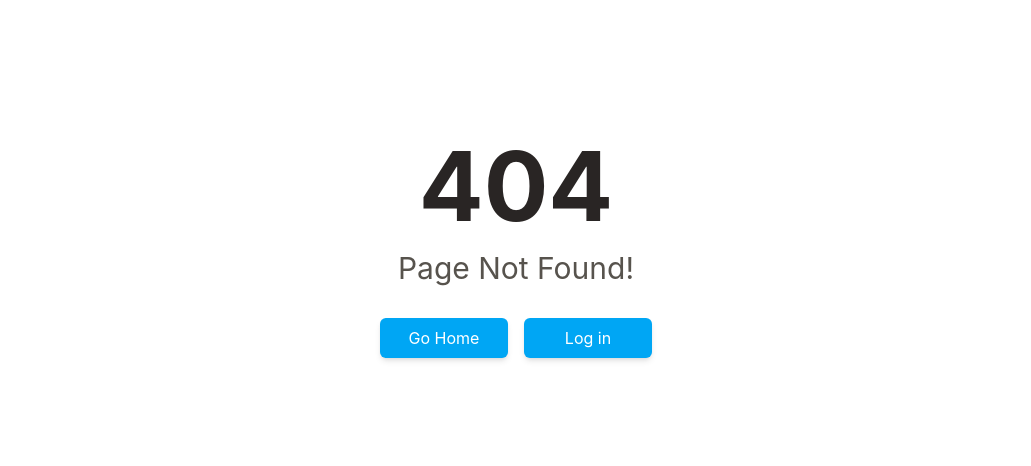
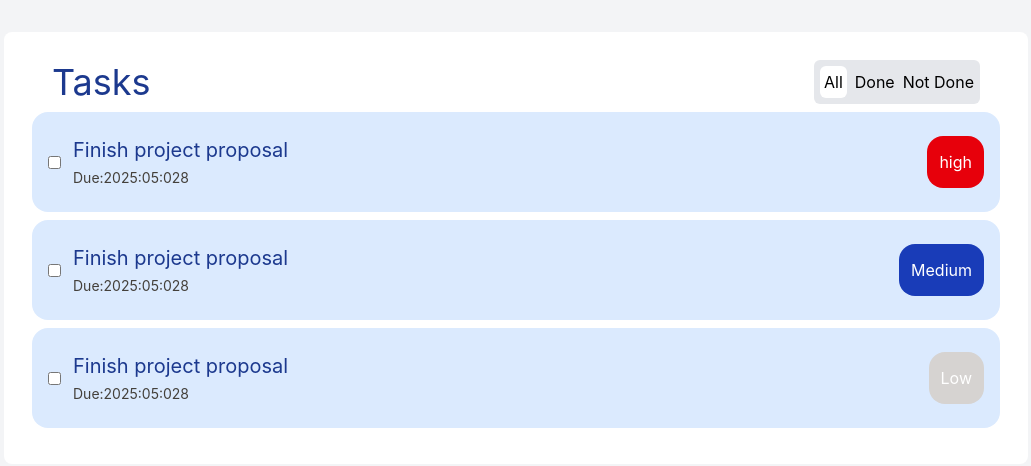
Before and after one commit to mahdinap/Tasks-manager, a React (Vite) app: page /tasks in a window 1280 px wide. Before the commit this address had no page. Shown: the part 152-618 px from the top of the page, without its empty margins (124-1155 px from the left). Built offline with nearby package versions, Linux system fonts and the light colour scheme.

Commit message:
add tasks page

```diff
--- a/src/main.jsx
+++ b/src/main.jsx
@@ -9,6 +9,7 @@ import Login from './pages/logIn.jsx';
 import NotFoundPage from './pages/notfoundpage.jsx';
 import Wellcome from './pages/wellcom.jsx';
 import CreateNewTsk from './pages/create.jsx';
+import Tasks from './pages/tasks.jsx';
 
 
 const router = createBrowserRouter([
@@ -36,6 +37,11 @@ const router = createBrowserRouter([
   {
     path: "/create",
     element: <CreateNewTsk/>,
+  },
+  {
+    path:"/tasks",
+    element:<Tasks/>
+
   }
 ]);
 
--- a/src/pages/create.jsx
+++ b/src/pages/create.jsx
@@ -15,7 +15,9 @@ export default function CreateNewTsk(){
         }
     },[])
 
-    function handlerOnChange(e){
+
+    function handlerSubmiit(e){
+        e.preventDefault()
         const value=e.target.value
         const id=e.target.id
         setTask(
@@ -26,11 +28,6 @@ export default function CreateNewTsk(){
         )
         console.log(task);
 
-    }
-
-    function handlerSubmiit(e){
-        e.preventDefault()
-        console.log(e.value);
 
     }
     return(
@@ -40,9 +37,9 @@ export default function CreateNewTsk(){
     <Buttons label="< Back" className=" bg-sky-900 rounded-lg shadow-md font-semibold transition-all duration-200 py-2 px-5 text-white active:scale-100 hover:bg-sky-950 w-30" />
         <h2 className="text-sky-950 text-3xl  text-center">Creat New task</h2>
         <form action="" className="flex flex-col gap-3" onSubmit={handlerSubmiit}>
-        <Input onChange={handlerOnChange} label="Task Name" placholder="Enter your task" id="taskName" className="p-2 shadow-md border border-stone-200 rounded-md"/>
-        <DatePicker className="border" id="dueDate" onChange={handlerOnChange}/>
-      <Select placholder="Set provirty"/>
+        <Input  label="Task Name" placholder="Enter your task" id="taskName" className="p-2 shadow-md border border-stone-200 rounded-md"/>
+        <DatePicker className="border" id="dueDate" />
+        <Select />
         <div className="flex justify-end my-4">
 
         <Buttons label="Save Task" className=" bg-sky-900 rounded-lg shadow-md font-semibold transition-all duration-200 py-2 px-5 text-white active:scale-100 hover:bg-sky-950 w-30 "/>
--- /dev/null
+++ b/src/pages/tasks.jsx
@@ -0,0 +1,49 @@
+import Checkbox from "../components/checkbox";
+
+
+export default function Tasks(){
+    return(
+        <div className="bg-gray-100 w-full h-full flex justify-center items-center">
+        <div className="container bg-white w-4/5 h-auto rounded-lg p-7 ">
+            <div className="title flex items-center justify-between px-5 ">
+            <h2 className="text-4xl text-blue-900  ">Tasks</h2>
+            <ul className="flex gap-2 bg-gray-200 items-center p-1.5 rounded-md">
+                <li className="bg-white rounded-md p-1">All</li>
+                <li>Done</li>
+                <li>Not Done</li>
+            </ul>
+            </div>
+            <div className="task flex justify-between py-6 px-4 bg-blue-100 my-2 rounded-2xl">
+            <div className="taskDetails flex gap-2">
+                <Checkbox/>
+                <div className="flex flex-col gap-1">
+                    <h4 className="text-xl text-blue-900">Finish project proposal</h4>
+                    <h5 className="text-sm text-stone-700">Due:2025:05:028</h5>
+                </div>
+            </div>
+            <span className="bg-red-600 text-center py-0 px-3 rounded-2xl text-white flex items-center">high</span>
+            </div>
+             <div className="task flex justify-between py-6 px-4 bg-blue-100 my-2 rounded-2xl">
+            <div className="taskDetails flex gap-2">
+                <Checkbox/>
+                <div className="flex flex-col gap-1">
+                    <h4 className="text-xl text-blue-900">Finish project proposal</h4>
+                    <h5 className="text-sm text-stone-700">Due:2025:05:028</h5>
+                </div>
+            </div>
+            <span className="bg-blue-800 text-center py-0 px-3 rounded-2xl text-white flex items-center">Medium</span>
+            </div>
+             <div className="task flex justify-between py-6 px-4 bg-blue-100 my-2 rounded-2xl">
+            <div className="taskDetails flex gap-2">
+                <Checkbox/>
+                <div className="flex flex-col gap-1">
+                    <h4 className="text-xl text-blue-900">Finish project proposal</h4>
+                    <h5 className="text-sm text-stone-700">Due:2025:05:028</h5>
+                </div>
+            </div>
+            <span className="bg-stone-300 text-center py-0 px-3 rounded-2xl text-white flex items-center">Low</span>
+            </div>
+        </div>
+        </div>
+    )
+}
```
